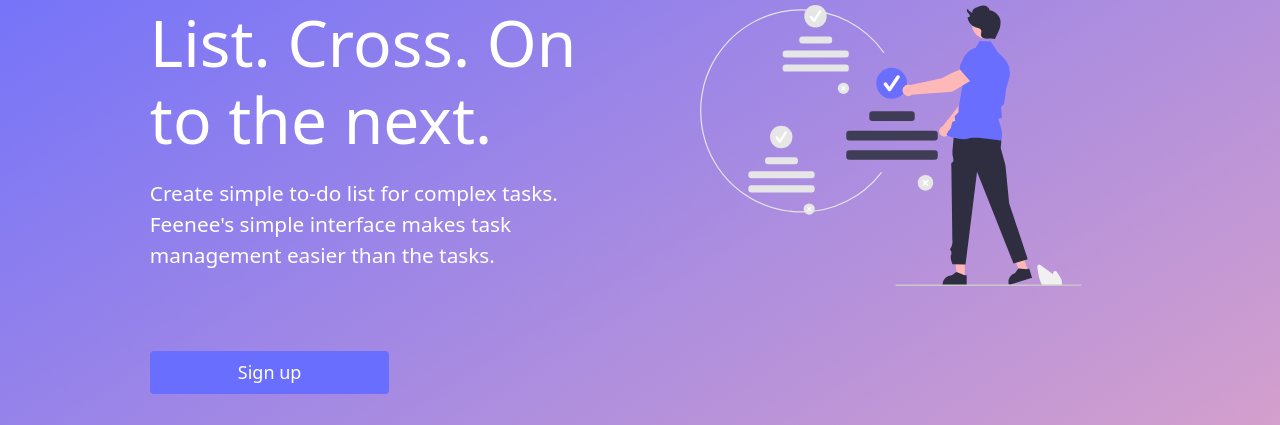
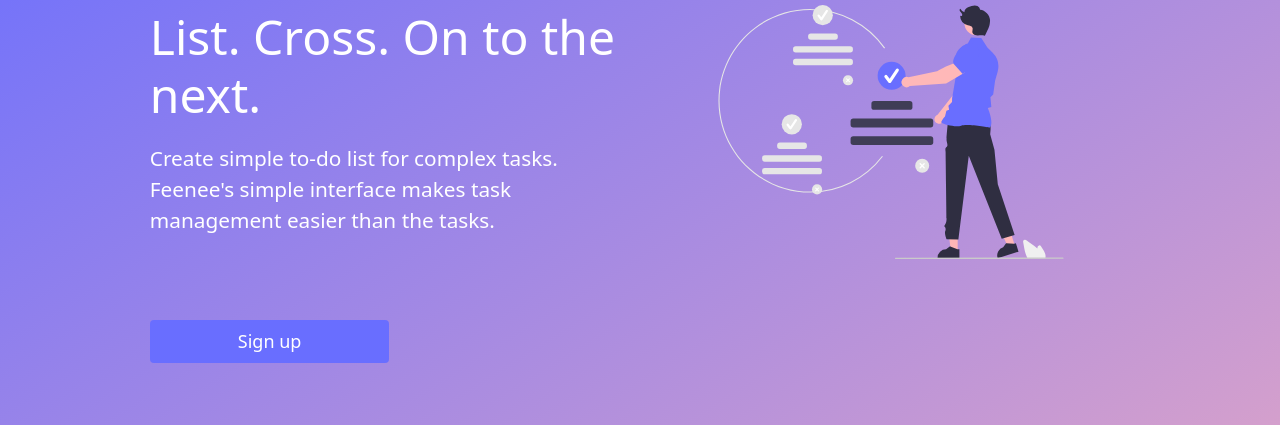
Before and after one commit to collinsezedike/feenee, a Flask app: page / in a window 1280 px wide. Shown: the part 165-590 px from the top of the page. Run offline with Flask 2, Linux system fonts and the light colour scheme; some libraries are stand-ins or nearby versions.

Commit message:
Fixed header text size and form unalignment

```diff
--- a/static/css/style.css
+++ b/static/css/style.css
@@ -58,7 +58,7 @@
     margin: auto 0;
 }
 .header-text h1 {
-    font-size: 4rem;
+    font-size: 3rem;
 }
 .header-text p {
     font-size: 1.3rem;
@@ -73,7 +73,7 @@
 
 
 .form-div {
-    width: 50%;
+    width: 70%;
     margin: 2rem auto 5rem;
 }
 #register-link, #login-link {
```
